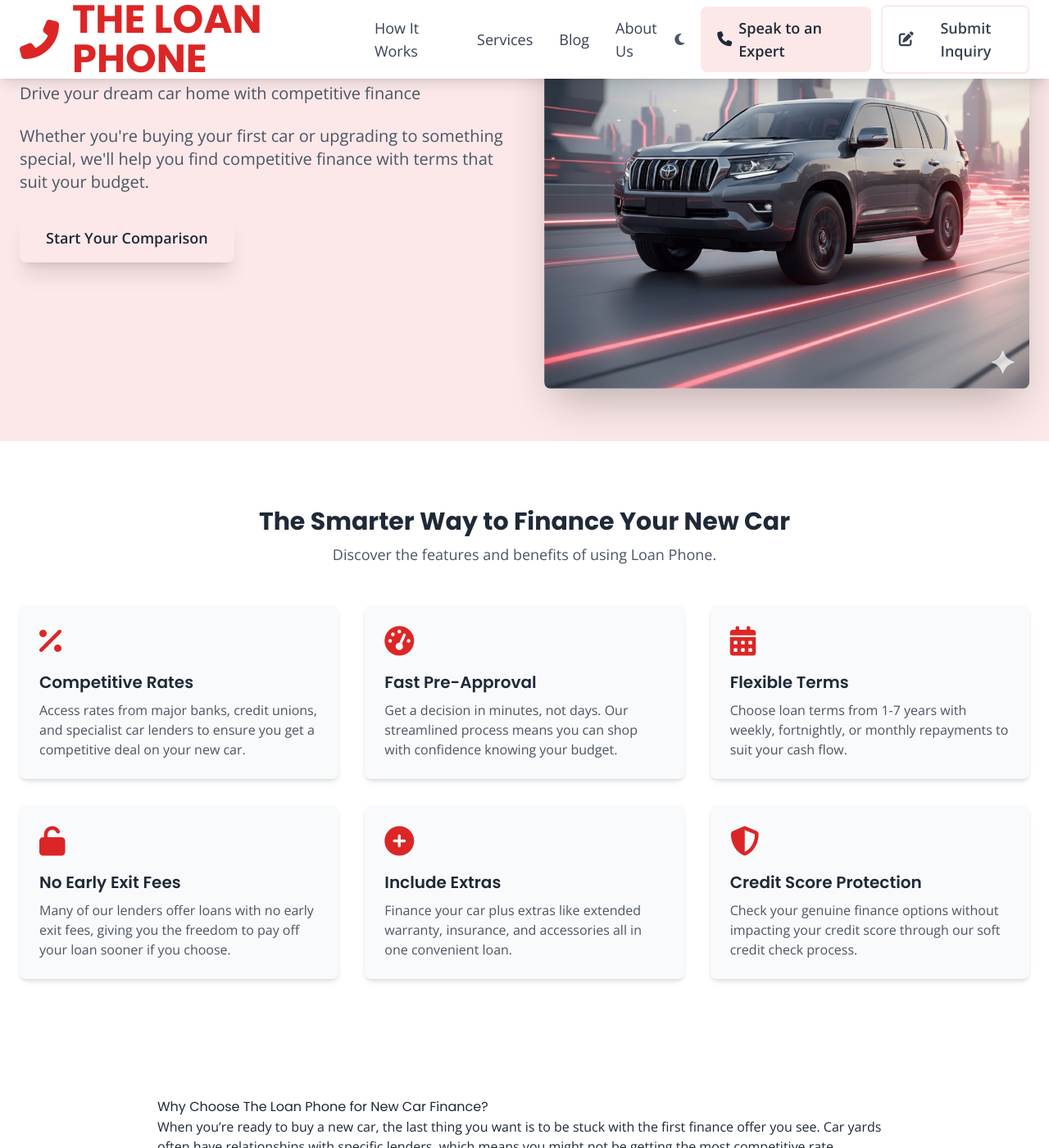
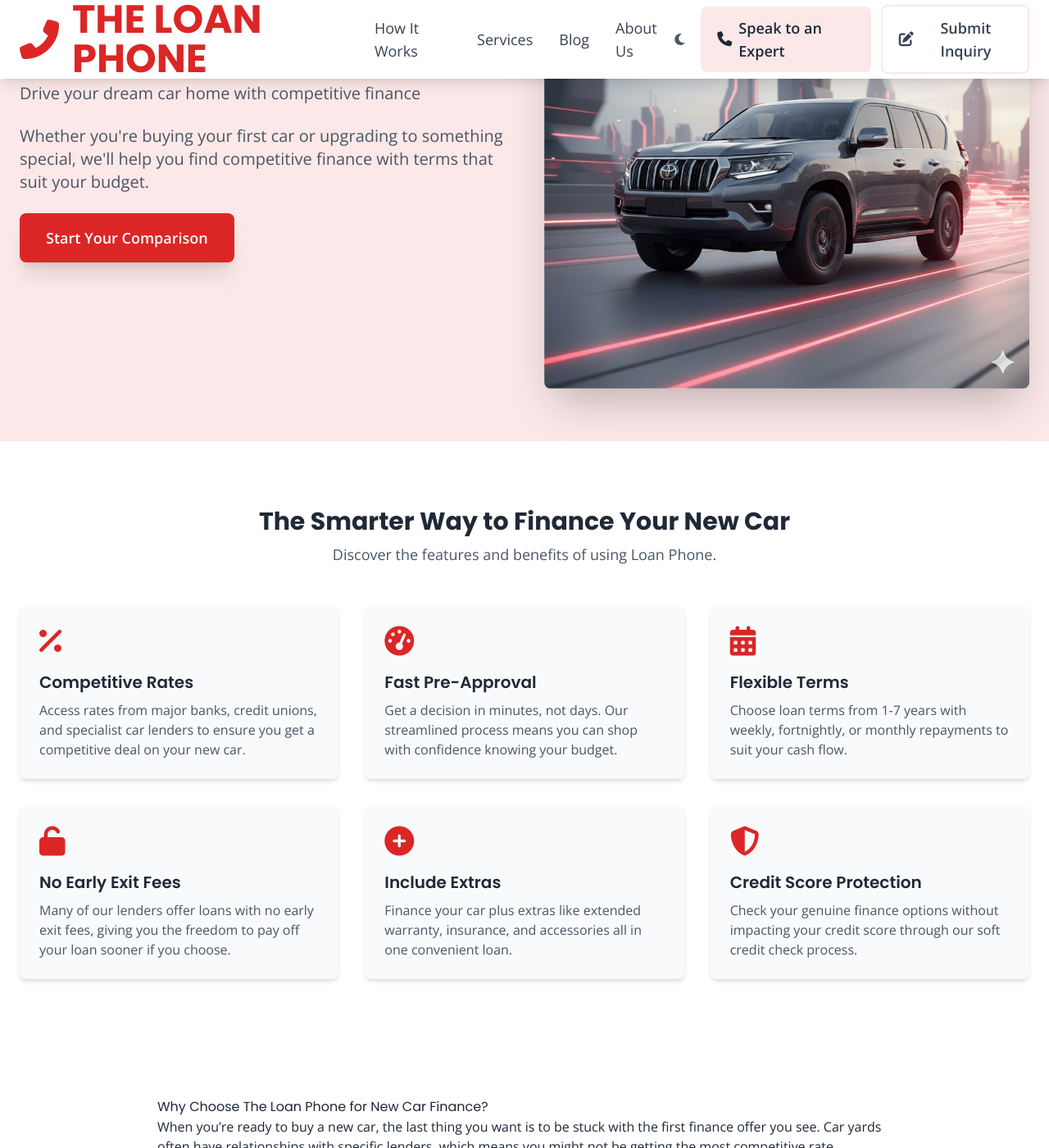
Before and after one commit to AMSumo9/loan-phone-website, a Jekyll site: the page built from _services/new-car-loans.md, in a window 1280 px wide and 1400 px high, scrolled down 278 px. Shown: the whole window at 82% size. Built offline with Jekyll 4.4.1, drawn with Linux system fonts in a browser that asks for light colours; nearby versions of some CDN libraries.

Commit message:
Update services.html

```diff
--- a/_layouts/services.html
+++ b/_layouts/services.html
@@ -126,6 +126,12 @@
             color: #4b5563 !important;
         }
 
+        /* FIXED: Keep "The Loan Phone" brand name and icon red in dark mode */
+        html.dark header .brand-red,
+        html.dark header .fa-phone {
+            color: #DC2626 !important;
+        }
+
         body {
             font-family: 'Open Sans', sans-serif;
             background-color: var(--bg-primary);
@@ -208,7 +214,7 @@
                     <p class="text-xl text-[var(--text-secondary)] mb-6">{{ page.excerpt }}</p>
                     {% endif %}
 
-                    <a href="{{ site.baseurl }}/#loan-selector" class="inline-block text-gray-800 font-bold text-lg px-8 py-4 rounded-lg shadow-xl hover:opacity-80 transition duration-300" style="background-color: #fce8e8;">
+                    <a href="{{ site.baseurl }}/#loan-selector" class="inline-block bg-brand-red text-white font-bold text-lg px-8 py-4 rounded-lg shadow-xl hover:bg-brand-red-dark transition duration-300">
                         Start Your Comparison
                     </a>
                 </div>
```
